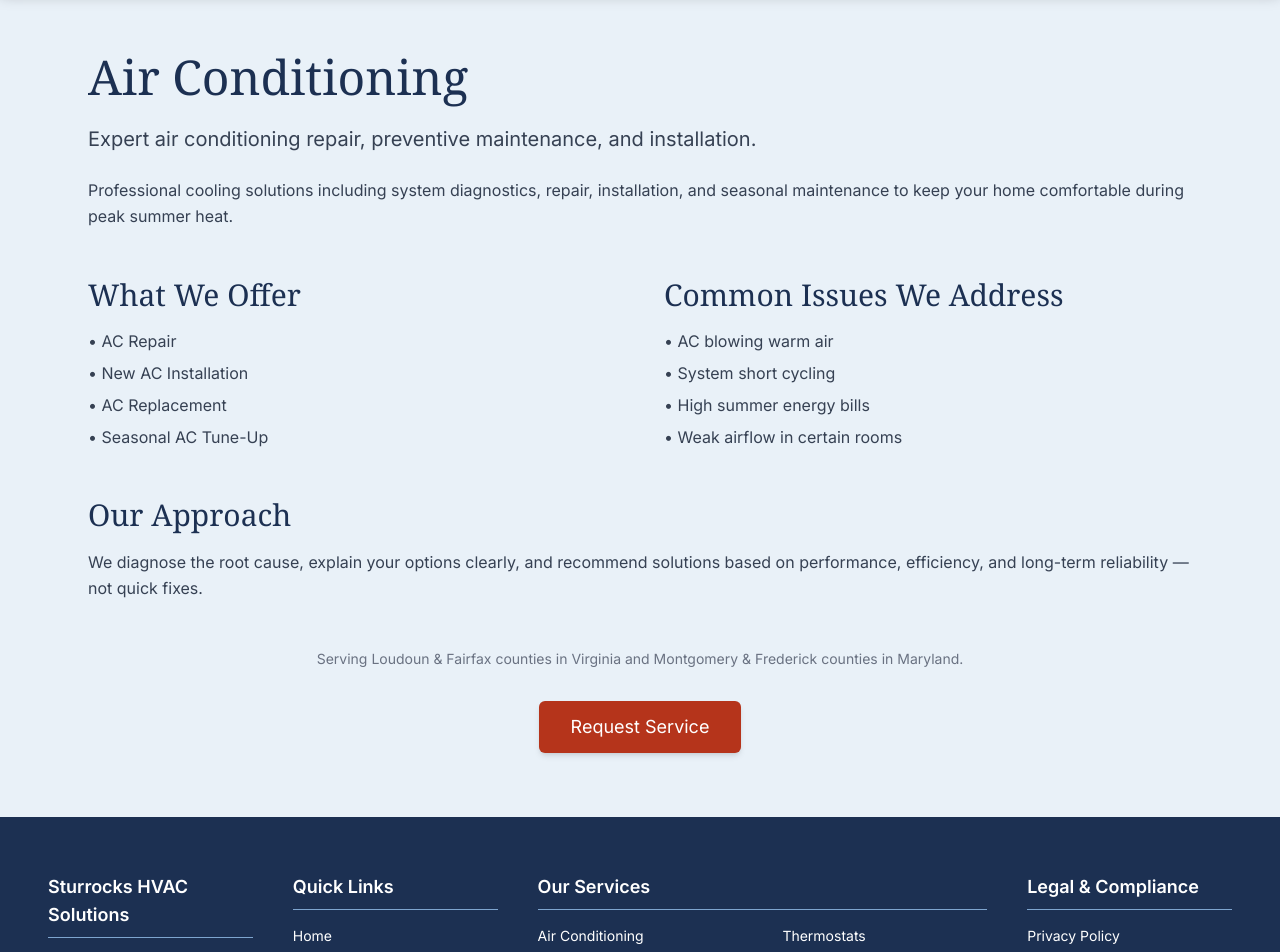
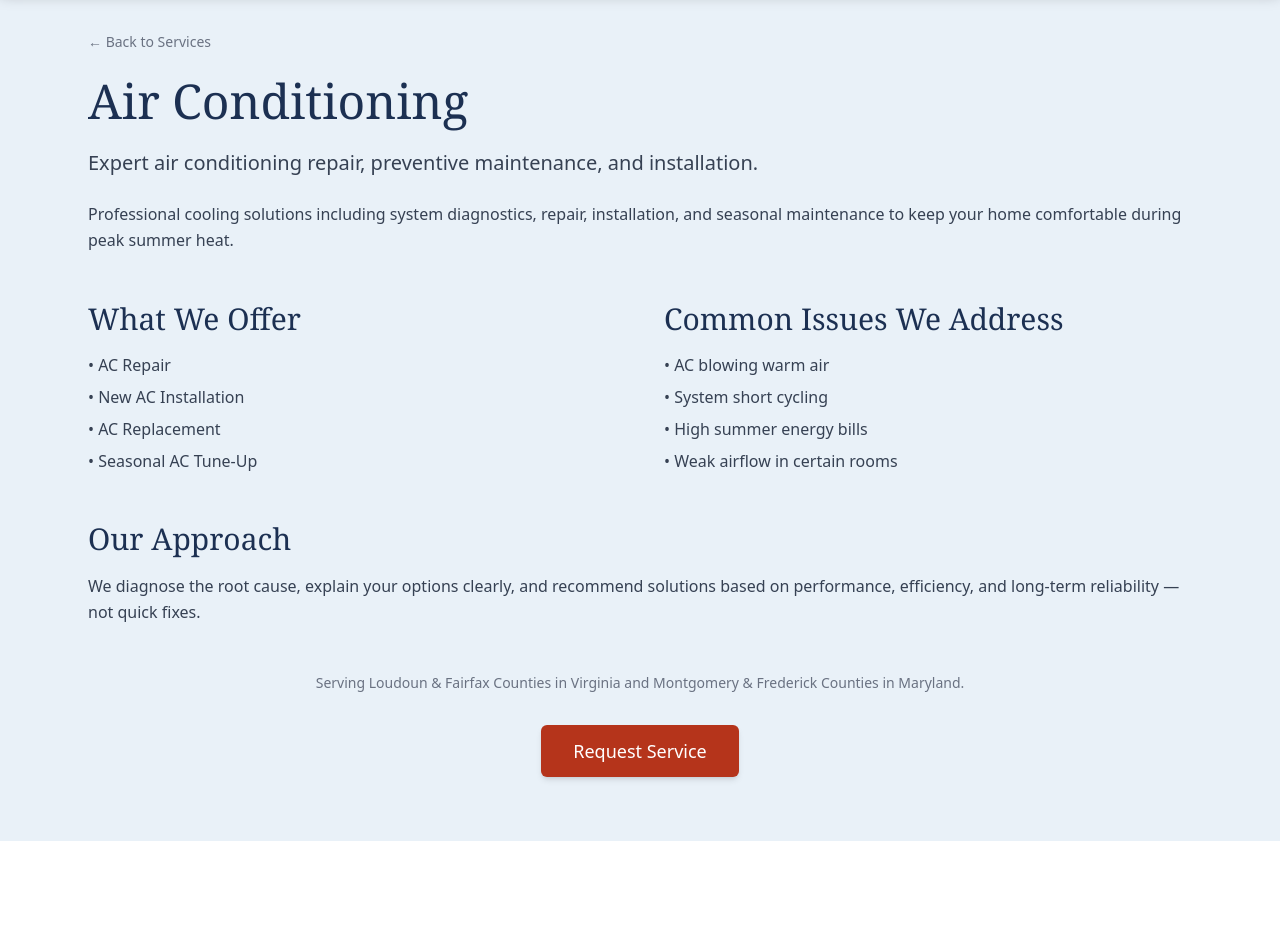
Before and after one commit to finnoybu/sturrockshvac-com, a Next.js app: page /services/air-conditioning in a window 1280 px wide. Shown: the part 140-1092 px from the top of the page. After the commit the page ends 981 px from the top, so only its background shows below. Built offline with nearby package versions, Linux system fonts and the light colour scheme.

Commit message:
v1.1 prerelease: metadata cleanup, dynamic service fixes, OG image, breadcrumb refinement

```diff
--- a/app/accessibility/page.tsx
+++ b/app/accessibility/page.tsx
@@ -1,9 +1,9 @@
 import Header from "@/components/Header";
 
 export const metadata = {
-  title: "Accessibility Statement | Sturrocks HVAC Solutions",
+  title: "Accessibility Statement",
   description:
-    "Accessibility statement for Sturrocks HVAC Solutions, outlining our commitment to inclusive web access for customers in Virginia and Maryland.",
+    "Accessibility Statement for Sturrocks HVAC Solutions website and digital services.",
 };
 
 export default function Accessibility() {
--- a/app/layout.tsx
+++ b/app/layout.tsx
@@ -1,49 +1,48 @@
 import type { Metadata } from "next";
-import { Inter } from "next/font/google";
 import "./globals.css";
-import Footer from "@/components/Footer";
-
-const inter = Inter({
-  subsets: ["latin"],
-  display: "swap",
-});
 
 export const metadata: Metadata = {
   metadataBase: new URL("https://sturrockshvac.com"),
-  title:
-    "Sturrocks HVAC Solutions - Professional Heating & Cooling Services",
+
+  title: {
+    default: "Sturrocks HVAC Solutions",
+    template: "%s | Sturrocks HVAC Solutions",
+  },
+
   description:
     "Professional HVAC repair, installation, and maintenance serving Fairfax and Loudoun Counties, VA and Montgomery and Frederick Counties, MD. 24/7 emergency service available.",
+
   openGraph: {
     type: "website",
     locale: "en_US",
     url: "https://sturrockshvac.com",
     siteName: "Sturrocks HVAC Solutions",
-    title:
-      "Sturrocks HVAC Solutions - Professional Heating & Cooling Services",
+    title: "Sturrocks HVAC Solutions",
     description:
       "Professional HVAC repair, installation, and maintenance serving Fairfax and Loudoun Counties, VA and Montgomery and Frederick Counties, MD. 24/7 emergency service available.",
     images: [
       {
-        url: "/hero/sturrock_summer_hero_2560x1320.png",
-        width: 2560,
-        height: 1320,
-        alt: "Sturrocks HVAC Solutions HVAC services",
+        url: "/og-image.jpg",
+        width: 1200,
+        height: 630,
+        alt: "Sturrocks HVAC Solutions",
       },
     ],
   },
+
   twitter: {
     card: "summary_large_image",
-    title:
-      "Sturrocks HVAC Solutions - Professional Heating & Cooling Services",
+    title: "Sturrocks HVAC Solutions",
     description:
       "Professional HVAC repair, installation, and maintenance serving Fairfax and Loudoun Counties, VA and Montgomery and Frederick Counties, MD. 24/7 emergency service available.",
-    images: ["/hero/sturrock_summer_hero_2560x1320.png"],
+    images: ["/og-image.jpg"],
   },
+
   robots: {
     index: true,
     follow: true,
   },
+
   icons: {
     icon: "/favicon.ico",
   },
@@ -51,17 +50,12 @@ export const metadata: Metadata = {
 
 export default function RootLayout({
   children,
-}: Readonly<{
+}: {
   children: React.ReactNode;
-}>) {
+}) {
   return (
     <html lang="en">
-      <body className={`${inter.className} antialiased flex flex-col min-h-screen`}>
-        <div className="flex-grow">
-          {children}
-        </div>
-        <Footer />
-      </body>
+      <body>{children}</body>
     </html>
   );
 }
--- a/app/page.tsx
+++ b/app/page.tsx
@@ -6,9 +6,9 @@ import BrandLogoStrip from "@/components/BrandLogoStrip";
 import FinalCTA from "@/components/FinalCTA";
 
 export const metadata = {
-  title: "HVAC Repair & Installation | Sturrocks HVAC Solutions",
+  title: "Heating & Cooling Services in VA & MD",
   description:
-    "Sturrocks HVAC Solutions provides heating and cooling repair, installation, and maintenance in Fairfax and Loudoun, VA and Montgomery and Frederick, MD.",
+    "Professional HVAC repair, installation, and maintenance serving Fairfax and Loudoun Counties, VA and Montgomery and Frederick Counties, MD. 24/7 emergency service available.",
 };
 
 export const dynamic = "force-static";
--- a/app/privacy-policy/page.tsx
+++ b/app/privacy-policy/page.tsx
@@ -1,9 +1,9 @@
 import Header from "@/components/Header";
 
 export const metadata = {
-  title: "Privacy Policy | Sturrocks HVAC Solutions",
+  title: "Privacy Policy",
   description:
-    "Read how Sturrocks HVAC Solutions collects, uses, and protects information for website visitors and service requests in Virginia and Maryland.",
+    "Learn how Sturrocks HVAC Solutions collects, uses, and protects personal information for customers in Virginia and Maryland.",
 };
 
 export default function PrivacyPolicy() {
--- a/app/services/[slug]/page.tsx
+++ b/app/services/[slug]/page.tsx
@@ -8,32 +8,33 @@ interface Props {
   params: Promise<{ slug: string }>;
 }
 
-type Service = typeof services[number];
+type Service = (typeof services)[number];
 
 /* =============================
    Metadata (SEO)
 ============================= */
 
-export async function generateMetadata(
-  { params }: Props
-): Promise<Metadata> {
+export async function generateMetadata({ params }: Props): Promise<Metadata> {
   const { slug } = await params;
 
   const service = services.find((s) => s.slug === slug);
 
   if (!service) {
     return {
-      title: "Service Not Found | Sturrocks HVAC Solutions",
+      title: "Service Not Found",
       description:
-        "The service you requested is not available. Explore HVAC repair, installation, and maintenance across Fairfax and Loudoun, VA and Montgomery and Frederick, MD.",
+        "The service you requested is not available. Explore HVAC repair, installation, and maintenance across Fairfax and Loudoun Counties, VA and Montgomery and Frederick Counties, MD.",
     };
   }
 
-  const summary = (service.summary ?? `${service.title} HVAC service`).replace(/[.!?]$/, "");
-  const description = `${summary} Serving Fairfax and Loudoun Counties, VA and Montgomery and Frederick Counties, MD.`;
+  const summary = (service.summary ?? `${service.title} HVAC service`).replace(
+    /[.!?]$/,
+    "",
+  );
+  const description = `${summary}. Serving Fairfax and Loudoun Counties, VA and Montgomery and Frederick Counties, MD.`;
 
   return {
-    title: `${service.title} | Sturrocks HVAC Solutions`,
+    title: service.title, // layout template handles brand
     description,
   };
 }
@@ -45,9 +46,7 @@ export async function generateMetadata(
 export default async function ServicePage({ params }: Props) {
   const { slug } = await params;
 
-  const service: Service | undefined = services.find(
-    (s) => s.slug === slug
-  );
+  const service: Service | undefined = services.find((s) => s.slug === slug);
 
   if (!service) return notFound();
 
@@ -55,7 +54,22 @@ export default async function ServicePage({ params }: Props) {
     <div className="min-h-screen bg-primary-50 border-t border-primary-200">
       <Header />
 
-      <main className="max-w-6xl mx-auto px-6 py-16">
+      <main className="max-w-6xl mx-auto px-6 pt-10 pb-16">
+        {/* Back to Services */}
+        <div className="mb-6">
+          <Link
+            href="/services"
+            className="
+      text-sm
+      text-gray-500
+      hover:text-accent-500
+      active:text-accent-600
+      transition-colors
+    "
+          >
+            ← Back to Services
+          </Link>
+        </div>
 
         {/* Title */}
         <h1 className="text-4xl md:text-5xl font-serif text-primary-900 mb-6">
@@ -64,9 +78,7 @@ export default async function ServicePage({ params }: Props) {
 
         {/* Summary */}
         {service.summary && (
-          <p className="text-xl text-gray-700 mb-6">
-            {service.summary}
-          </p>
+          <p className="text-xl text-gray-700 mb-6">{service.summary}</p>
         )}
 
         {/* Description */}
@@ -76,14 +88,11 @@ export default async function ServicePage({ params }: Props) {
 
         {/* Offer + Issues Grid */}
         <div className="grid md:grid-cols-2 gap-12 mb-12">
-
-          {/* What We Offer */}
           {service.subservices?.length > 0 && (
             <section>
               <h2 className="text-3xl font-serif text-primary-900 mb-4">
                 What We Offer
               </h2>
-
               <ul className="space-y-2 text-gray-700">
                 {service.subservices.map((sub) => (
                   <li key={sub.key}>• {sub.name}</li>
@@ -92,13 +101,11 @@ export default async function ServicePage({ params }: Props) {
             </section>
           )}
 
-          {/* Common Issues */}
           {service.commonRequests?.length > 0 && (
             <section>
               <h2 className="text-3xl font-serif text-primary-900 mb-4">
                 Common Issues We Address
               </h2>
-
               <ul className="space-y-2 text-gray-700">
                 {service.commonRequests.map((item) => (
                   <li key={item}>• {item}</li>
@@ -106,7 +113,6 @@ export default async function ServicePage({ params }: Props) {
               </ul>
             </section>
           )}
-
         </div>
 
         {/* Our Approach */}
@@ -123,7 +129,8 @@ export default async function ServicePage({ params }: Props) {
 
         {/* Service Area Reinforcement */}
         <p className="text-sm text-gray-500 text-center mb-8">
-          Serving Loudoun & Fairfax counties in Virginia and Montgomery & Frederick counties in Maryland.
+          Serving Loudoun & Fairfax Counties in Virginia and Montgomery &
+          Frederick Counties in Maryland.
         </p>
 
         {/* CTA */}
@@ -145,7 +152,6 @@ export default async function ServicePage({ params }: Props) {
             Request Service
           </Link>
         </div>
-
       </main>
     </div>
   );
--- a/app/services/page.tsx
+++ b/app/services/page.tsx
@@ -3,10 +3,10 @@ import Header from "@/components/Header";
 import Link from "next/link";
 import { services } from "@/lib/content";
 
-export const metadata: Metadata = {
-  title: "HVAC Services | Sturrocks HVAC Solutions",
+export const metadata = {
+  title: "HVAC Services",
   description:
-    "Explore HVAC repair, installation, and maintenance for homes and light commercial sites in Fairfax and Loudoun, VA and Montgomery and Frederick, MD.",
+    "Explore HVAC repair, installation, maintenance, heat pump, furnace, and air conditioning services from Sturrocks HVAC Solutions in Virginia and Maryland.",
 };
 
 export default function ServicesDirectory() {
--- a/app/terms/page.tsx
+++ b/app/terms/page.tsx
@@ -1,9 +1,9 @@
 import Header from "@/components/Header";
 
 export const metadata = {
-  title: "Terms & Conditions | Sturrocks HVAC Solutions",
+  title: "Terms & Conditions",
   description:
-    "Review the terms and conditions for using the Sturrocks HVAC Solutions website and requesting HVAC services for residents and businesses in Virginia and Maryland.",
+    "Review the Terms and Conditions governing use of Sturrocks HVAC Solutions website and HVAC services in Virginia and Maryland.",
 };
 
 export default function Terms() {
```
Also changed, not shown: public/og-image.jpg (added).
